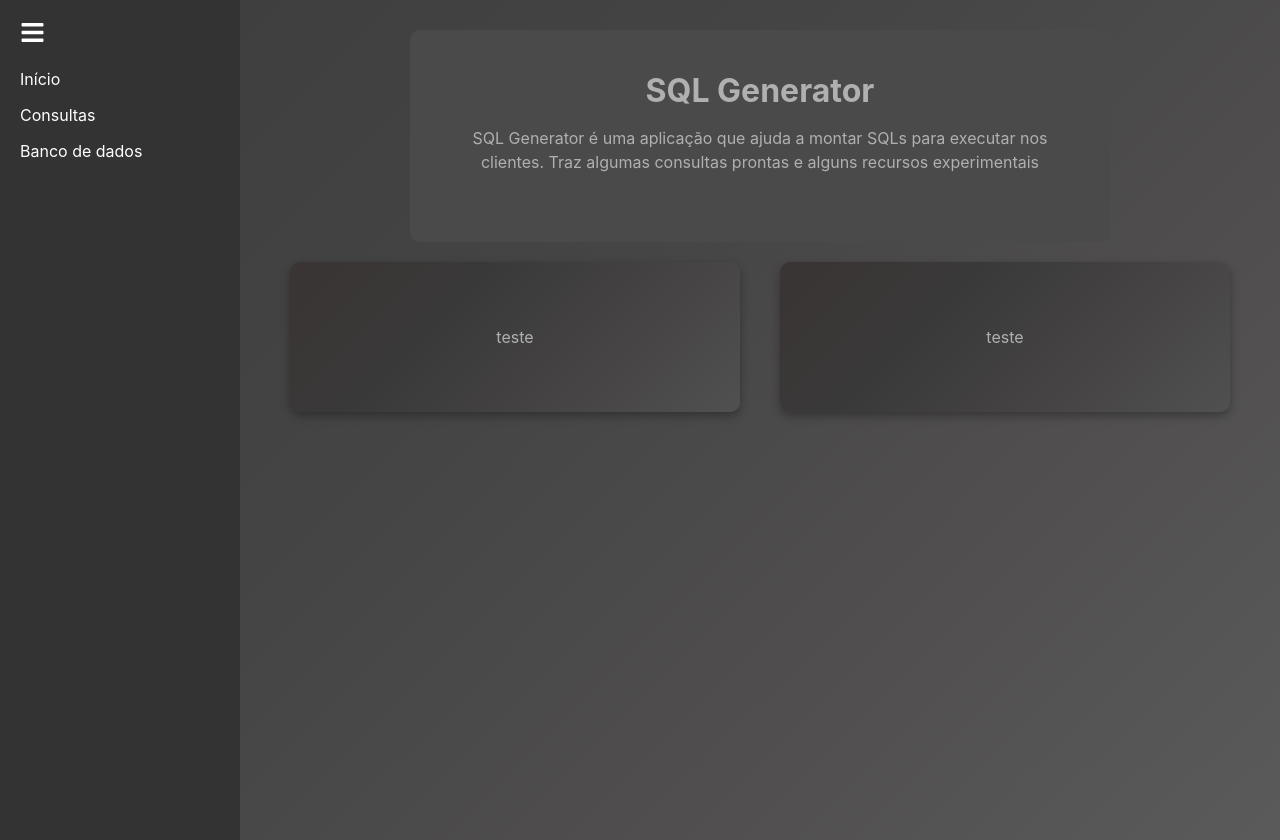
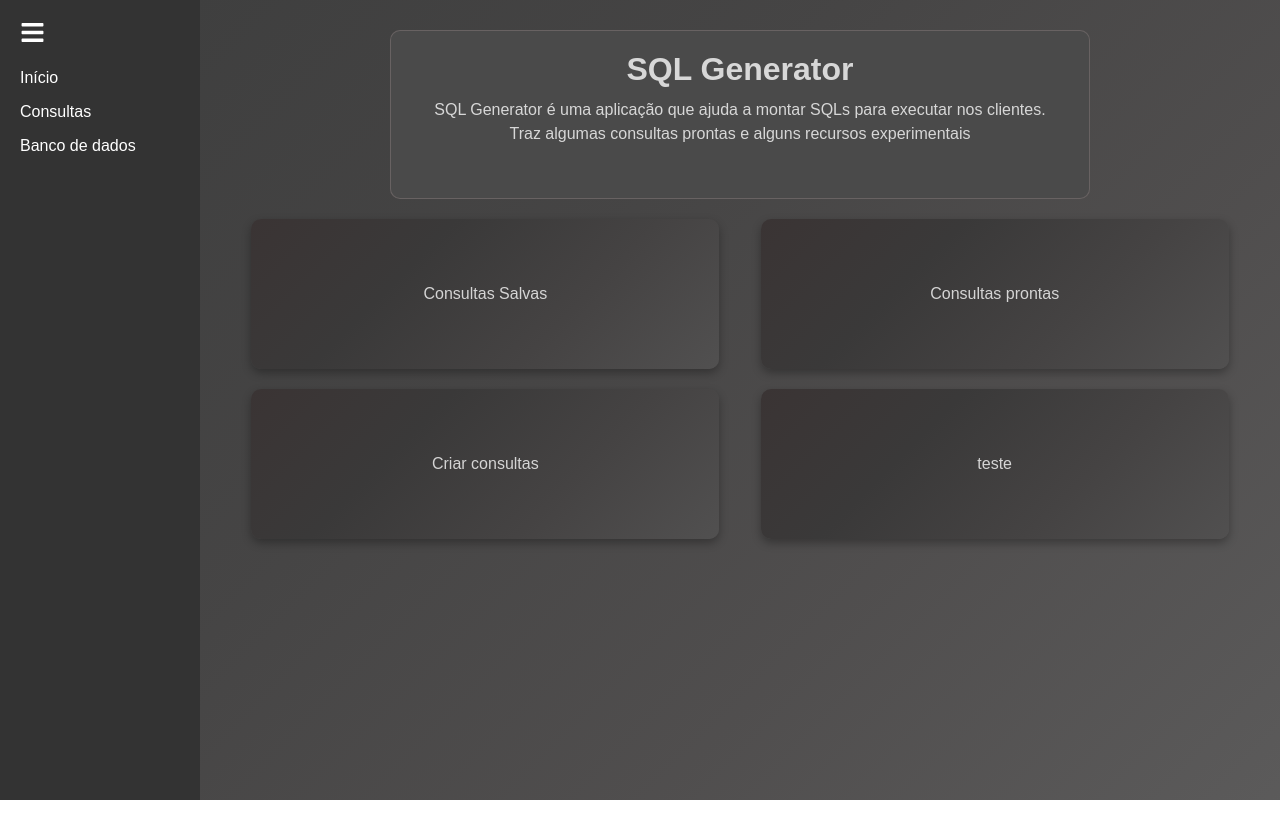
Before and after one commit to neves1697/SQLGenerator, a React (Create React App) app: page /inicio in a window 1280 px wide. After the commit the page ends 800 px from the top, so only its background shows below. Built offline with nearby package versions, Linux system fonts and the light colour scheme.

Commit message:
fix: Foi ajustado os tamanhos dos containers, cores dos textos da tela inicial e adicionado uma borda suave envolta da div principal onde está o título do SQLGENERATOR

```diff
--- a/src/App.css
+++ b/src/App.css
@@ -1,8 +1,22 @@
+/* Reset de CSS básico */
+*,
+*::before,
+*::after {
+  margin: 0;
+  padding: 0;
+  box-sizing: border-box;
+  font-family: inherit;
+}
+
+html, body {
+  height: 100%;
+  font-family: sans-serif;
+}
+
+/* Seu CSS específico para a aplicação */
 .app {
   text-align: center;
-
 }
-
 
 .App-logo {
   height: 40vmin;
--- a/src/Pages/Inicio.jsx
+++ b/src/Pages/Inicio.jsx
@@ -1,5 +1,6 @@
 import React from "react";
 import "../Styles/Inicio.scss";
+import BancoDeDados from "../Components/BancoDeDados";
 
 const Inicio = () => {
     return (
@@ -16,7 +17,15 @@ const Inicio = () => {
 
                 <div className="informacoes">
                     <div className="consultas">
-                        teste
+                        Consultas Salvas
+                    </div>
+                    <div className="consultas">
+                        Consultas prontas
+                    </div>
+                </div>
+                <div className="informacoes">
+                    <div className="consultas">
+                        Criar consultas
                     </div>
                     <div className="consultas">
                         teste
--- a/src/Styles/Inicio.scss
+++ b/src/Styles/Inicio.scss
@@ -3,11 +3,12 @@
     justify-content: center;
     background: linear-gradient(135deg, #333333ef, #3a3939ef, #454343ef, #515050ef); /* Degradê para o fundo */
     width: 100%;
-    height: 100%;
+    height: 100vh;
 }
 
 .container-interno {
-    color: #b0b0b0; /* Cinza claro com um tom pastel */
+    // color: #b0b0b0; /* Cinza claro com um tom pastel */
+    color: rgba(255, 255, 255, 0.781);
     display: flex;
     flex-direction: column; /* Estrutura flex em coluna */
     align-items: center;  /* Alinha os itens ao centro */
@@ -26,6 +27,7 @@
     text-align: center;
     margin-top: 10px; /* Espaço superior */
     box-sizing: border-box; /* Inclui o padding no cálculo da largura */
+    border: 1px solid #6e6767d7; /* Borda de 2px, estilo sólido e cor vermelha */
 }
 
 .textos h1 {
@@ -47,6 +49,7 @@
     width: 100%; /* 100% da largura disponível */
     margin-top: 20px; /* Espaço acima */
     box-sizing: border-box; /* Garante que padding seja incluído no cálculo de largura */
+    color: rgba(255, 255, 255, 0.781);
 }
 
 .consultas {
@@ -72,3 +75,9 @@
 .consultas {
     box-shadow: 0 4px 10px rgba(0, 0, 0, 0.3);
 }
+
+/*
+#Consultas-Salvas{
+    color: #b0b0b0;
+}
+*/
```
